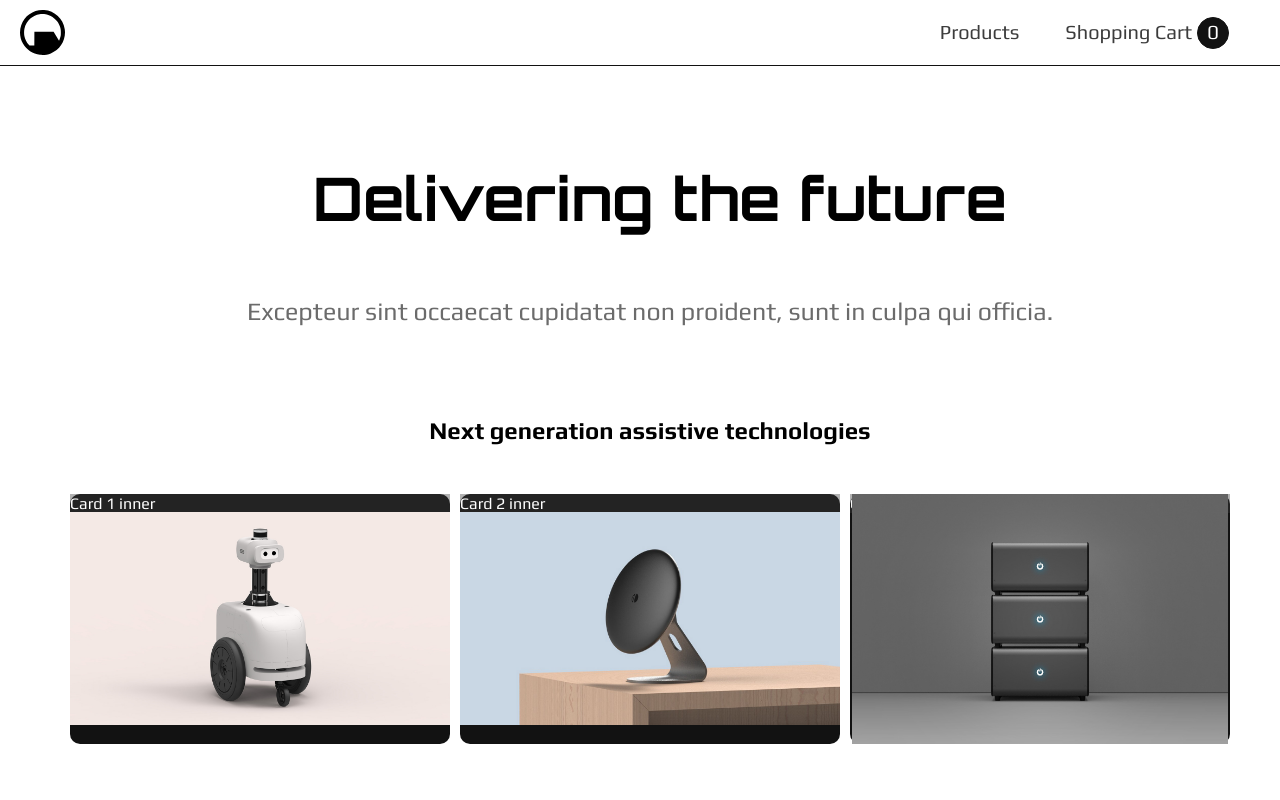
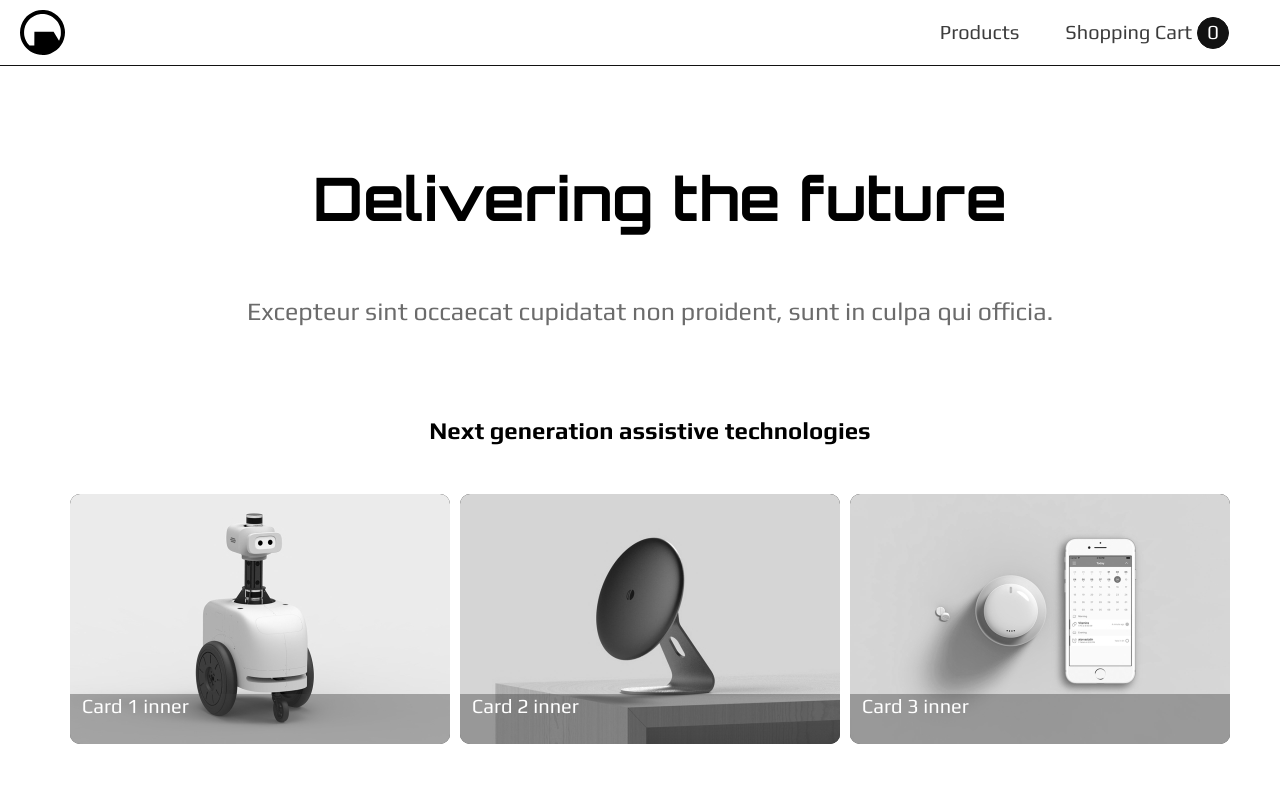
Before and after one commit to Olbertism/ecommerce-store, a Next.js app: page / in a window 1280 px wide. Shown: the top 800 px of the page. Built offline with nearby package versions, Linux system fonts and the light colour scheme; a web font is replaced by a local one.

Commit message:
Add config stuff for heroku

```diff
--- a/package.json
+++ b/package.json
@@ -16,6 +16,7 @@
     "dotenv-safe": "^8.2.0",
     "js-cookie": "^3.0.1",
     "next": "12.1.6",
+    "pg-connection-string": "^2.5.0",
     "postgres": "^3.2.4",
     "react": "18.1.0",
     "react-dom": "18.1.0",
@@ -64,5 +65,8 @@
     "eslint-plugin-react": "7.29.4",
     "eslint-plugin-react-hooks": "4.5.0",
     "@typescript-eslint/utils": "5.22.0"
-  }
+  },
+  "cacheDirectories": [
+    ".next/cache"
+  ]
 }
--- a/pages/_app.js
+++ b/pages/_app.js
@@ -60,9 +60,8 @@ export default function ECommerce({ Component, pageProps, props }) {
           }
 
           div.mainWrapper.small {
-              max-width: 900px;
-
-            }
+            max-width: 900px;
+          }
 
           div.mainWrapper {
             min-height: calc(100vh - 132px);
@@ -72,11 +71,7 @@ export default function ECommerce({ Component, pageProps, props }) {
             position: relative;
             top: 100px;
             padding-bottom: 2.5rem;
-
-
           }
-
-
 
           div.mainWrapper h1 {
             margin-top: 0px;
@@ -105,6 +100,9 @@ export default function ECommerce({ Component, pageProps, props }) {
 
           button:hover {
             background-color: #ff6666;
+          }
+          button:disabled {
+            background-color: lightgrey;
           }
 
           a {
--- a/pages/index.js
+++ b/pages/index.js
@@ -46,11 +46,43 @@ const featuredImgWrapperStyles = css`
   height: 250px;
   border-radius: 10px;
   background-color: #121212;
+  margin-bottom: 20px;
+  filter: grayscale(100%);
+
+  :hover {
+    transition: filter 0.7s;
+    filter: none;
+  }
+
+  img {
+    border-radius: 10px;
+  }
+
+  img:hover {
+    transition: transform 2s;
+    transform: scale(1.15);
+  }
+`;
+
+const featuredImgOverlayStyles = css`
+  position: relative;
+  z-index: 90;
+  width: 380px;
+  height: 250px;
+  // box-shadow: 0 0 0 13px #333;
+  // border-radius: 10px;
 `;
 
 const featuredImgTextStyles = css`
   color: #fff;
+  font-size: 20px;
   background-color: rgba(61, 61, 61, 0.4);
+  position: relative;
+  top: 200px;
+  padding-bottom: 27px;
+  padding-left: 12px;
+  border-bottom-left-radius: 10px;
+  border-bottom-right-radius: 10px;
 `;
 
 const buttonSectionStyles = css`
@@ -105,33 +137,40 @@ export default function Home() {
               </div>
 
               <div className="featuredSection" css={featuredSectionStyles}>
+                <Link href="/products">
                   <div css={featuredImgWrapperStyles}>
                     <Image
-                    src="/9-robot.jpg"
+                      src="/9-robot-lp.jpg"
                       alt=""
                       layout="fill"
                       objectFit="contain"
                     />
+
                     <div css={featuredImgTextStyles}>Card 1 inner</div>
                   </div>
+                </Link>
+                <Link href="/products">
                   <div css={featuredImgWrapperStyles}>
                     <Image
-                    src="/4-circadia.jpg"
+                      src="/4-circadia-lp.jpg"
                       alt=""
                       layout="fill"
                       objectFit="contain"
                     />
                     <div css={featuredImgTextStyles}>Card 2 inner</div>
                   </div>
+                </Link>
+                <Link href="/products">
                   <div css={featuredImgWrapperStyles}>
                     <Image
-                    src="/6-electric.jpg"
+                      src="/8-pillsy-lp.jpg"
                       alt=""
                       layout="fill"
                       objectFit="contain"
                     />
                     <div css={featuredImgTextStyles}>Card 3 inner</div>
                   </div>
+                </Link>
               </div>
               <div css={buttonSectionStyles}>
                 <Link href="/products">
```
Also changed, not shown: ley.config.js (added, +11 -0 lines), pages/products/[productId].tsx (+2 -8 lines), util/database.ts (+12 -3 lines), util/setPostgresDefaultsOnHeroku.js (added, +15 -0 lines), 1 other file (tests, documents, lock files or other folders). Lines whose indentation alone changed are shown as unchanged.
